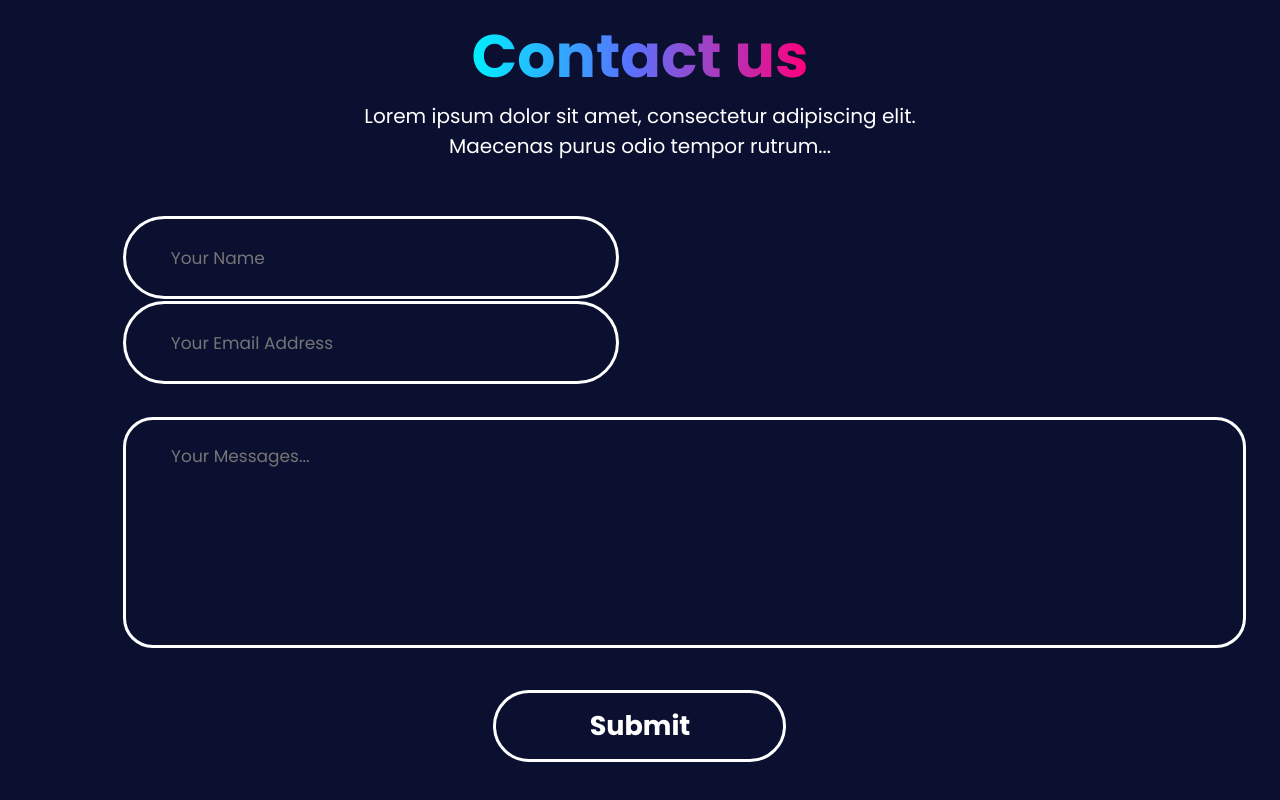
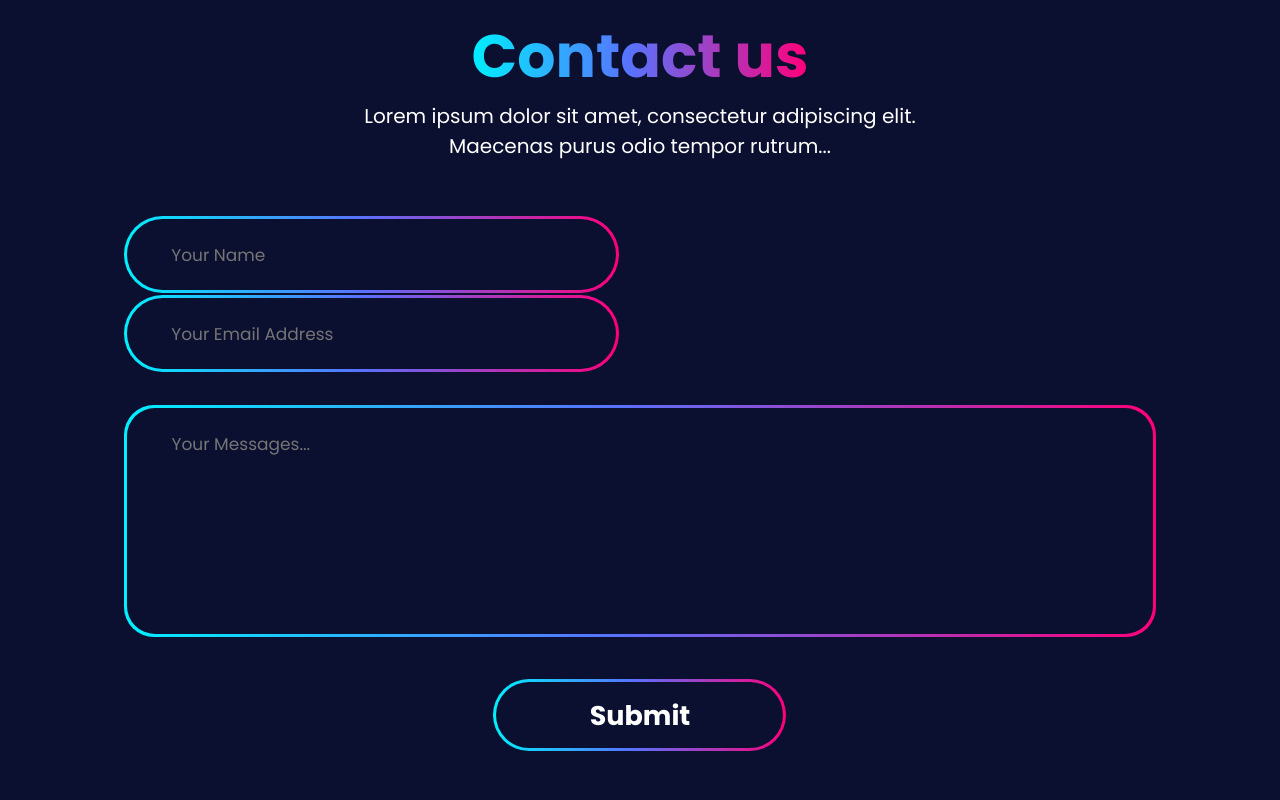
Before and after one commit to BohdanKoleiko/Markai, a plain HTML site: page index.html in a window 1280 px wide. Shown: the part 7654-8454 px from the top of the page. Drawn offline with Linux system fonts and the light colour scheme.

Commit message:
some fixes

```diff
--- a/index.html
+++ b/index.html
@@ -268,10 +268,10 @@
                         <input type="email" name="email" placeholder="Your Email Address">
                      </p>
                      <p class="feedback">
-                        <textarea name="comments" cols="30" rows="10" placeholder="Your Messages..."></textarea>
+                        <textarea name="comments" placeholder="Your Messages..."></textarea>
                      </p>
                      <p class="button">
-                        <input type="submit" value="Submit">
+                        <input type="submit" value="Submit" disabled>
                      </p>
                   </form>
                </div>
--- a/sass/style.sass
+++ b/sass/style.sass
@@ -443,7 +443,7 @@ main
 #contact-form
    margin-top: 150px
    &__wrapper
-      width: 80.766%
+      width: 80.7%
       margin: 0 auto
    &__header
       max-width: 337px
@@ -465,15 +465,18 @@ main
 
    .personal-data
       display: inline-block
-      border: 3px solid
       border-radius: 50px
       width: 48%
+      height: 77px
       overflow: hidden
+      padding: 3px
+      background: linear-gradient(90deg, #00F0FF 0%, #5773FF 46.87%, #FF007A 100%)
       input
          width: 100%
-         height: 77px
-         background-color: inherit
+         height: 100%
+         background-color: #0b1030
          border: none
+         border-radius: 50px
          padding-left: 44.7px
          font-size: 17px
          color: #fff
@@ -481,29 +484,37 @@ main
          margin-right: 40px
 
    .feedback
-      width: 1123px
-      border: 3px solid
+      width: 100%
+      height: 232px
       border-radius: 30px
       overflow: hidden
       margin: 0 auto
       margin-top: 31px
+      padding: 3px
+      background: linear-gradient(90deg, #00F0FF 0%, #5773FF 46.87%, #FF007A 100%)
       textarea
+         width: 100%
+         height: 100%
          border: none
-         width: 100%
+         border-radius: 28px
          padding: 27px 0 0 45px
-         background-color: inherit
+         background-color: #0b1030
          font-size: 17px
          color: #fff
 
    .button
+      width: 293px
+      height: 72px
       margin: 0 auto
       margin-top: 42px
+      padding: 3px
+      background: linear-gradient(90deg, #00F0FF 0%, #5773FF 46.87%, #FF007A 100%)
       input
-         width: 293px
-         height: 72px
+         width: 100%
+         height: 100%
+         border: none
          border-radius: 50px
-         border: 3px solid #fff
-         background-color: inherit
+         background-color: #0b1030
          color: #fff
          font-weight: 700
          font-size: 27px
```
Also changed, not shown: css/style.css, 1 other file.
